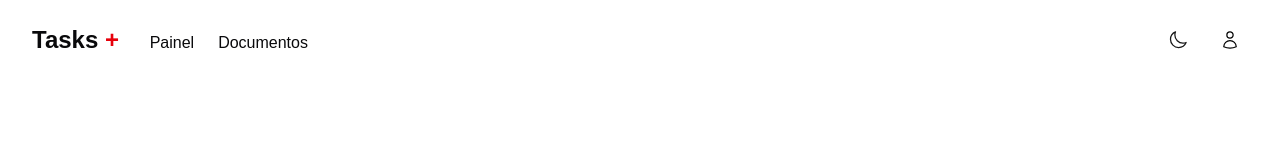
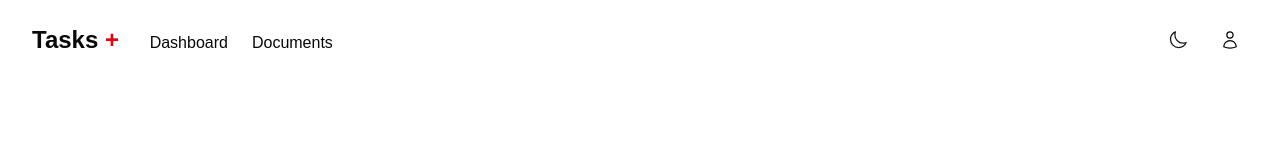
Before and after one commit to sembask/next-funcionalidades, a Next.js app: page /dashboard in a window 1280 px wide. Shown: the top 160 px of the page. Built offline with nearby package versions, Linux system fonts and the light colour scheme.

Commit message:
Update homepage size and update route to dashboard page

```diff
--- a/src/components/header/index.jsx
+++ b/src/components/header/index.jsx
@@ -25,18 +25,21 @@ export function Header() {
   };
   return (
     <>
-      <header className="container mx-auto flex justify-between items-center px-6 py-4">
+      <header
+        id="header"
+        className="container mx-auto flex justify-between items-center px-6 py-4"
+      >
         <section>
           <nav>
             <Link href="/" className="text-2xl font-bold">
               Tasks
               <span className="text-red-600 text-2xl "> + </span>
             </Link>
-            <Link href="/" className="ml-6">
-              Painel
+            <Link href="/dashboard" className="ml-6">
+              Dashboard
             </Link>
             <Link href="/" className="ml-6">
-              Documentos
+              Documents
             </Link>
           </nav>
         </section>
--- a/src/pages/dashboard/index.tsx
+++ b/src/pages/dashboard/index.tsx
@@ -4,7 +4,7 @@ export default function Dashboard() {
   return (
     <div>
       <Head>
-        <title></title>
+        <title>Teste</title>
       </Head>
     </div>
   );
--- a/src/pages/index.tsx
+++ b/src/pages/index.tsx
@@ -1,6 +1,8 @@
 import Image from "next/image";
 import { Geist, Geist_Mono } from "next/font/google";
 import Head from "next/head";
+import { useEffect, useState } from "react";
+
 const geistSans = Geist({
   variable: "--font-geist-sans",
   subsets: ["latin"],
@@ -12,6 +14,16 @@ const geistMono = Geist_Mono({
 });
 
 export default function Home() {
+  const [mainHeight, setMainHeight] = useState("100vh");
+
+  useEffect(() => {
+    const header = document.getElementById("header");
+    if (header) {
+      const headerHeight = header.offsetHeight; // Altura do header
+      setMainHeight(`calc(100vh - ${headerHeight}px)`); // Ajusta a altura do main
+    }
+  }, []);
+
   return (
     <div>
       <Head>
@@ -31,7 +43,10 @@ export default function Home() {
         />
       </Head>
 
-      <main className=" container mx-auto border-t border-dashed flex flex-col items-center justify-center min-h-screen px-6 overflow-hidden">
+      <main
+        style={{ height: mainHeight }}
+        className=" container mx-auto border-t border-dashed flex flex-col items-center justify-center  px-6 overflow-hidden"
+      >
         {/* Imagem */}
         <div className="relative w-full max-w-sm h-48">
           <Image
```
